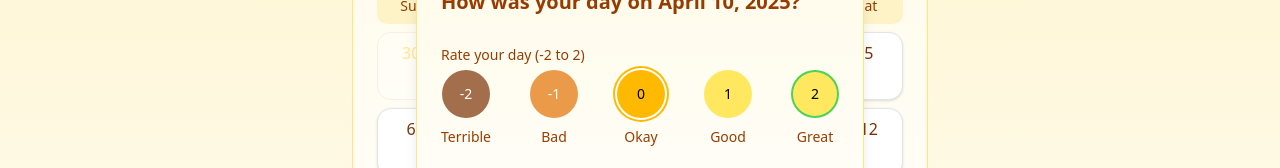
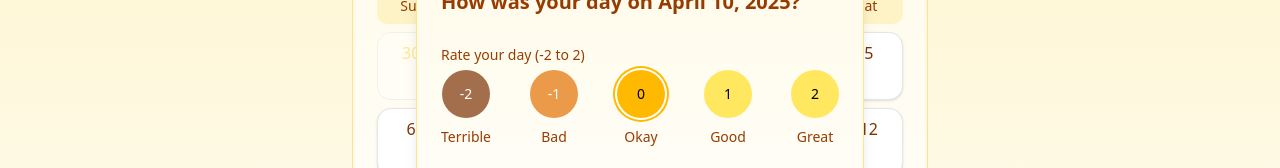
Before and after one commit to SebDiyx/how-was-your-day, a Next.js app: page / in a window 1280 px wide. Both pictures are taken after a click on the button "10". Shown: the part 245-413 px from the top of the page. Built offline with nearby package versions, Linux system fonts and the light colour scheme.

Commit message:
Remove green borders from +2 options

```diff
--- a/src/components/calendar.tsx
+++ b/src/components/calendar.tsx
@@ -55,7 +55,7 @@ export function Calendar({ onDayClick, dayEntries }: CalendarProps) {
       case 1:
         return "bg-yellow-300 text-black"; // sunflower yellow
       case 2:
-        return "bg-yellow-300 text-black border-2 border-green-500"; // bright yellow with green border
+        return "bg-yellow-300 text-black"; // sunflower yellow
       default:
         return "";
     }
--- a/src/components/day-modal.tsx
+++ b/src/components/day-modal.tsx
@@ -188,8 +188,8 @@ export function DayModal({
                   <div
                     className={`w-12 h-12 rounded-full flex items-center justify-center text-black mb-1 ${
                       score === 2
-                        ? "bg-yellow-300 ring-2 ring-offset-2 ring-green-500 border-2 border-green-500"
-                        : "bg-yellow-300/70 border-2 border-green-500/70"
+                        ? "bg-yellow-300 ring-2 ring-offset-2 ring-yellow-300"
+                        : "bg-yellow-300/70"
                     }`}
                   >
                     2
```
